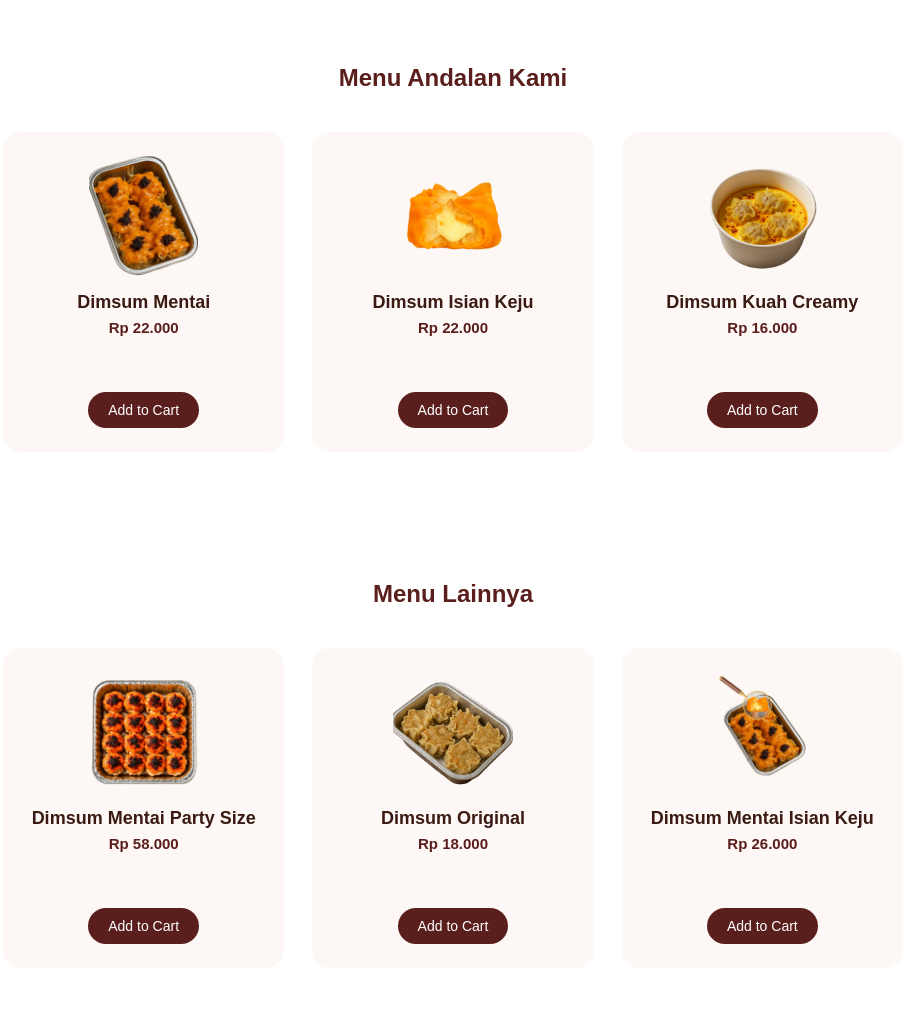
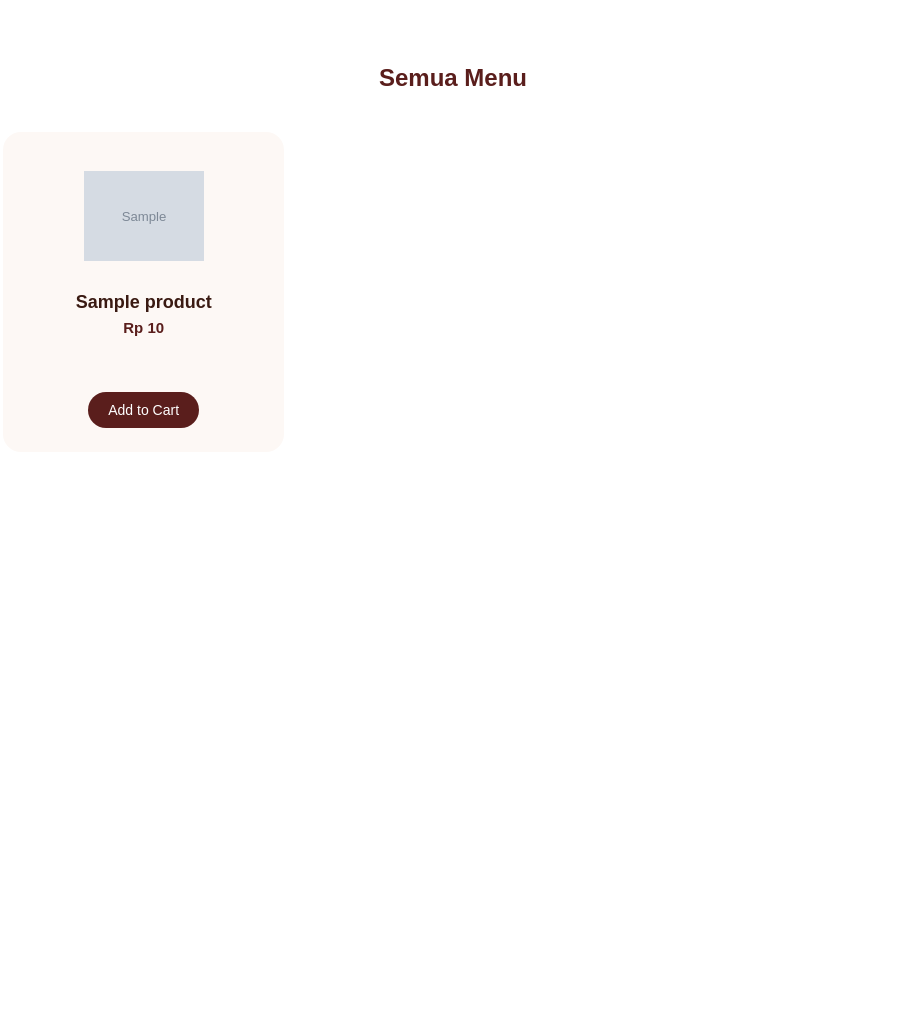
Before and after one commit to beebeewijaya-tech/ALP-Web---Macan-Dimsum, a PHP site: page / in a window 1280 px wide. Shown: the part 74-1106 px from the top of the page, without its empty margins (187-1091 px from the left). After the commit the page ends 502 px from the top, so only its background shows below. Run offline with PHP 8.4, Linux system fonts and the light colour scheme; the visitor is signed in with stand-in values (Sample User, id 1); tables that the repository leaves empty hold one stand-in row (values such as "Sample post"); grey boxes marked "Sample" are stand-in pictures.

Commit message:
product: adding product list from database
adding seeding the db
adding the product list to query from index.php

```diff
--- a/public/index.php
+++ b/public/index.php
@@ -1,66 +1,42 @@
+<?php include __DIR__ . '/partials/metadata.php'; ?>
 <?php
+  $products = [];
+
+  $query = 'SELECT name, image, price FROM product ORDER BY id ASC';
+  if ($result = $conn->query($query)) {
+    while ($row = $result->fetch_assoc()) {
+      $products[] = $row;
+    }
+    $result->free();
+  }
+
+  $conn->close();
 ?>
-
-<?php include __DIR__ . '/partials/metadata.php'; ?>
 <body>
 
   <?php include __DIR__ . '/partials/header.php'; ?>
 
   <!-- Menu Andalan -->
   <section class="section">
-    <h2 class="section-title">Menu Andalan Kami</h2>
+    <h2 class="section-title">Semua Menu</h2>
 
-    <div class="product-grid">
-      <div class="product-card">
-        <img src="<?= $imagePath ?>dimsum1.png" alt="Dimsum Mentai">
-        <h3>Dimsum Mentai</h3>
-        <p class="price">Rp 22.000</p>
-        <button class="btn-primary">Add to Cart</button>
+    <?php if (empty($products)): ?>
+      <p style="text-align:center;">Belum ada produk yang tersedia.</p>
+    <?php else: ?>
+      <div class="product-grid">
+        <?php foreach ($products as $product): ?>
+          <div class="product-card">
+            <img src="<?= $imagePath . htmlspecialchars($product['image'], ENT_QUOTES, 'UTF-8'); ?>"
+              alt="<?= htmlspecialchars($product['name'], ENT_QUOTES, 'UTF-8'); ?>">
+            <h3><?= htmlspecialchars($product['name'], ENT_QUOTES, 'UTF-8'); ?></h3>
+            <p class="price">
+              Rp <?= number_format((float) $product['price'], 0, ',', '.'); ?>
+            </p>
+            <button class="btn-primary">Add to Cart</button>
+          </div>
+        <?php endforeach; ?>
       </div>
-
-      <div class="product-card">
-        <img src="<?= $imagePath ?>dimsum2.png" alt="Dimsum Isian Keju">
-        <h3>Dimsum Isian Keju</h3>
-        <p class="price">Rp 22.000</p>
-        <button class="btn-primary">Add to Cart</button>
-      </div>
-
-      <div class="product-card">
-        <img src="<?= $imagePath ?>dimsum3.png" alt="Dimsum Kuah Creamy">
-        <h3>Dimsum Kuah Creamy</h3>
-        <p class="price">Rp 16.000</p>
-        <button class="btn-primary">Add to Cart</button>
-      </div>
-    </div>
+    <?php endif; ?>
   </section>
-
-  <!-- Menu Lainnya -->
-  <section class="section">
-    <h2 class="section-title">Menu Lainnya</h2>
-
-    <div class="product-grid">
-      <div class="product-card">
-        <img src="<?= $imagePath ?>dimsum4.png" alt="Dimsum Mentai Party Size">
-        <h3>Dimsum Mentai Party Size</h3>
-        <p class="price">Rp 58.000</p>
-        <button class="btn-primary">Add to Cart</button>
-      </div>
-
-      <div class="product-card">
-        <img src="<?= $imagePath ?>dimsum5.png" alt="Dimsum Original">
-        <h3>Dimsum Original</h3>
-        <p class="price">Rp 18.000</p>
-        <button class="btn-primary">Add to Cart</button>
-      </div>
-
-      <div class="product-card">
-        <img src="<?= $imagePath ?>dimsum6.png" alt="Dimsum Mentai Isian Keju">
-        <h3>Dimsum Mentai Isian Keju</h3>
-        <p class="price">Rp 26.000</p>
-        <button class="btn-primary">Add to Cart</button>
-      </div>
-    </div>
-  </section>
-
 </body>
 </html>
```
Also changed, not shown: db/0004_seed_products.sql (added, +10 -0 lines), db/README.md.
